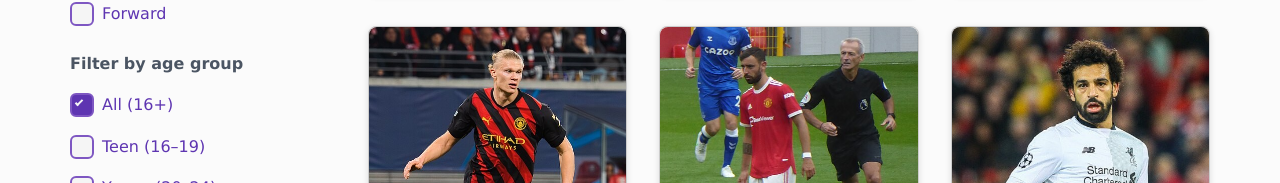
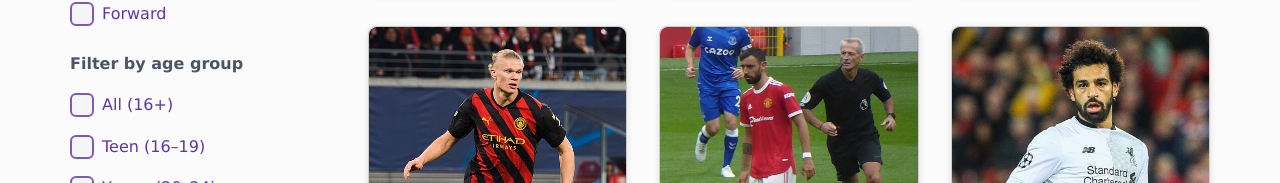
Before and after one commit to catalinbroinas/football-players, a React (Vite) app: page / in a window 1280 px wide. Shown: the part 692-875 px from the top of the page. Built offline with nearby package versions, Linux system fonts and the light colour scheme.

Commit message:
refactor(AgeGroupFilter): update logic

```diff
--- a/src/components/Filters/AgeGroupFilter.jsx
+++ b/src/components/Filters/AgeGroupFilter.jsx
@@ -1,7 +1,6 @@
 import { useState } from "react";
-import { useEffect } from "react";
 
-function AgeGroupFilter({ onChecked }) {
+function AgeGroupFilter({ minAge, maxAge, onChecked }) {
   const ageGroups = [
     { id: 'all',    label: 'All (16+)',    min: 16, max: Infinity },
     { id: 'teen',    label: 'Teen (16–19)',    min: 16, max: 19 },
@@ -9,12 +8,32 @@ function AgeGroupFilter({ onChecked }) {
     { id: 'prime',   label: 'Prime (25–30)',   min: 25, max: 30 },
     { id: 'veteran', label: 'Veteran (31+)',   min: 31, max: Infinity }
   ];
-  const [selectedId, setSelectedId] = useState('all');
+  const [ageRange, setAgeRange] = useState({
+    min: minAge,
+    max: maxAge
+  });
 
-  useEffect(() => {
-    const group = ageGroups.find(ageGroup => ageGroup.id === selectedId);
-    onChecked({ min: group.min, max: group.max });
-  }, [selectedId]);
+  const handleChange = (e) => {
+    const { value, checked } = e.target;
+    const group = ageGroups.find(ageGroup => ageGroup.id === value);
+
+    if (value === 'all') {
+      setAgeRange({ ...ageRange, min: group.min, max: group.max });
+    }
+
+    let updateAgeRange = {...ageRange};
+
+    if (checked) {
+      updateAgeRange = { min: group.min, max: group.max };
+    }
+
+    onChecked(updateAgeRange);
+  };
+
+  const isChecked = (e) => {
+     const group = ageGroups.find(ageGroup => ageGroup.id === e.target.value);
+    return group.min <= ageRange.min && group.max >= ageRange.max;
+  };
 
   return(
     <div className="form-row">
@@ -28,8 +47,8 @@ function AgeGroupFilter({ onChecked }) {
               id={`${ageGroup.id}-ageGroup`}
               className="checkbox-input"
               value={ageGroup.id}
-              checked={selectedId === ageGroup.id}
-              onChange={(e) => setSelectedId(e.target.value)}
+              checked={isChecked === true}
+              onChange={handleChange}
             />
 
             <label
```
